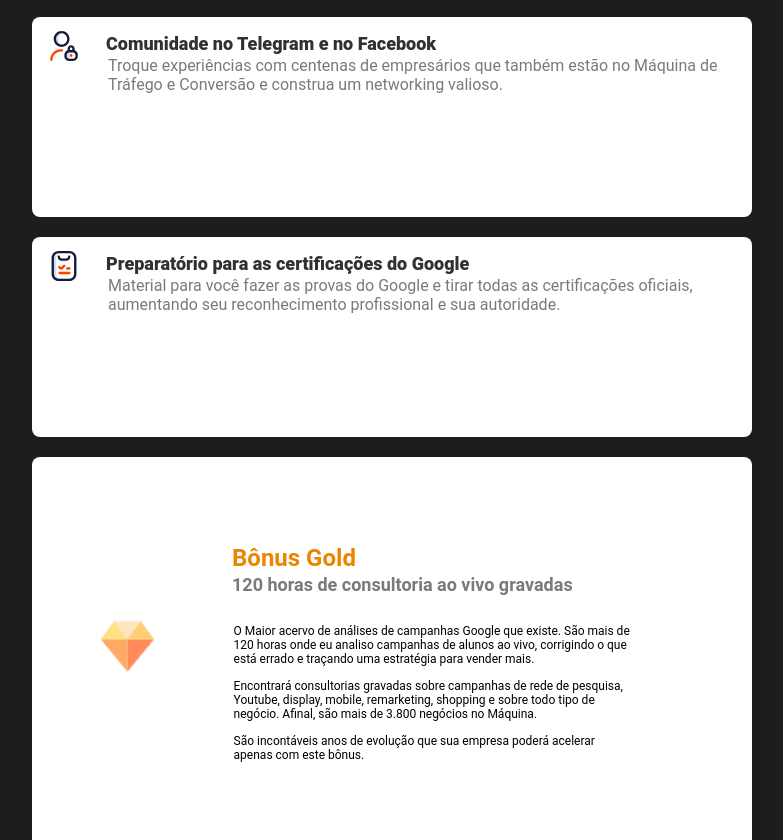
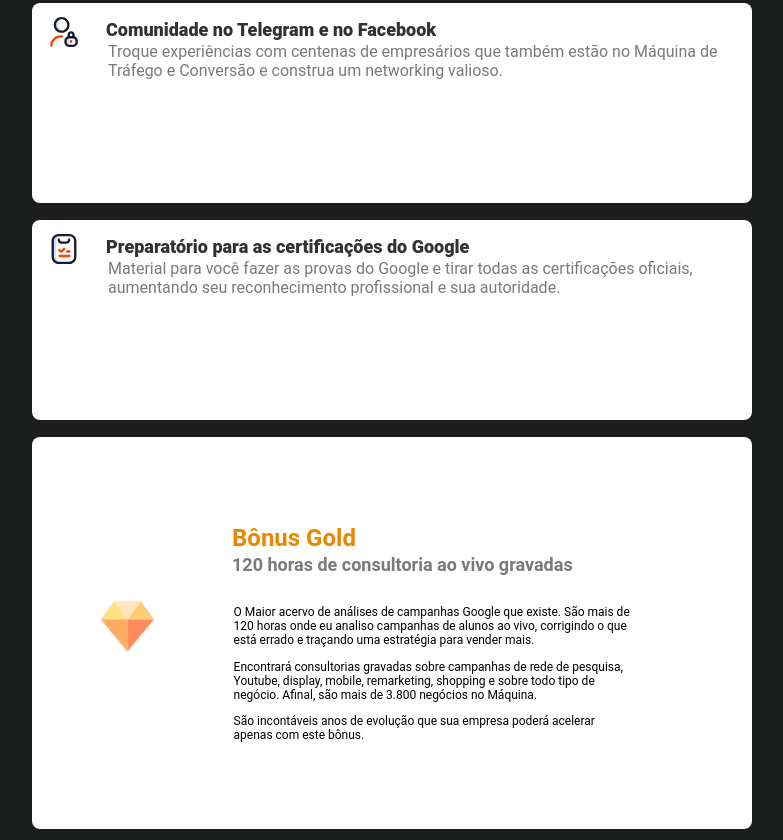
Before and after one commit to giogiuseppe/mtc, a plain HTML site: page index.html in a window 1280 px wide. Shown: the part 4688-5528 px from the top of the page, without its empty margins (248-1031 px from the left). Drawn offline with Linux system fonts and the light colour scheme.

Commit message:
alterações

```diff
--- a/responsividade.css
+++ b/responsividade.css
@@ -311,7 +311,7 @@
         font-size: 20px;
         text-align: left;
         border-radius: 8px;
-        margin: 10px;
+        margin: 8.5px;
         background-color: #fff;
     }
 
@@ -325,7 +325,8 @@
         font-size: 20px;
         text-align: left;
         border-radius: 8px;
-        margin: 10px;
+        margin: 8.5px;
+        margin-bottom: 1.3rem;
         background-color: #fff;
     }
 
--- a/style.css
+++ b/style.css
@@ -540,7 +540,7 @@ body {
     font-size: 20px;
     text-align: left;
     border-radius: 8px;
-    margin: 7.5px;
+    margin: 8.5px;
     background-color: #fff;
 }
 
@@ -552,7 +552,8 @@ body {
     margin: 0 auto;
     font-size: 20px;
     border-radius: 8px;
-    margin: 10px;
+    margin: 8.5px;
+    margin-bottom: 1.3rem;
     background-color: #fff;
 }
 
```
